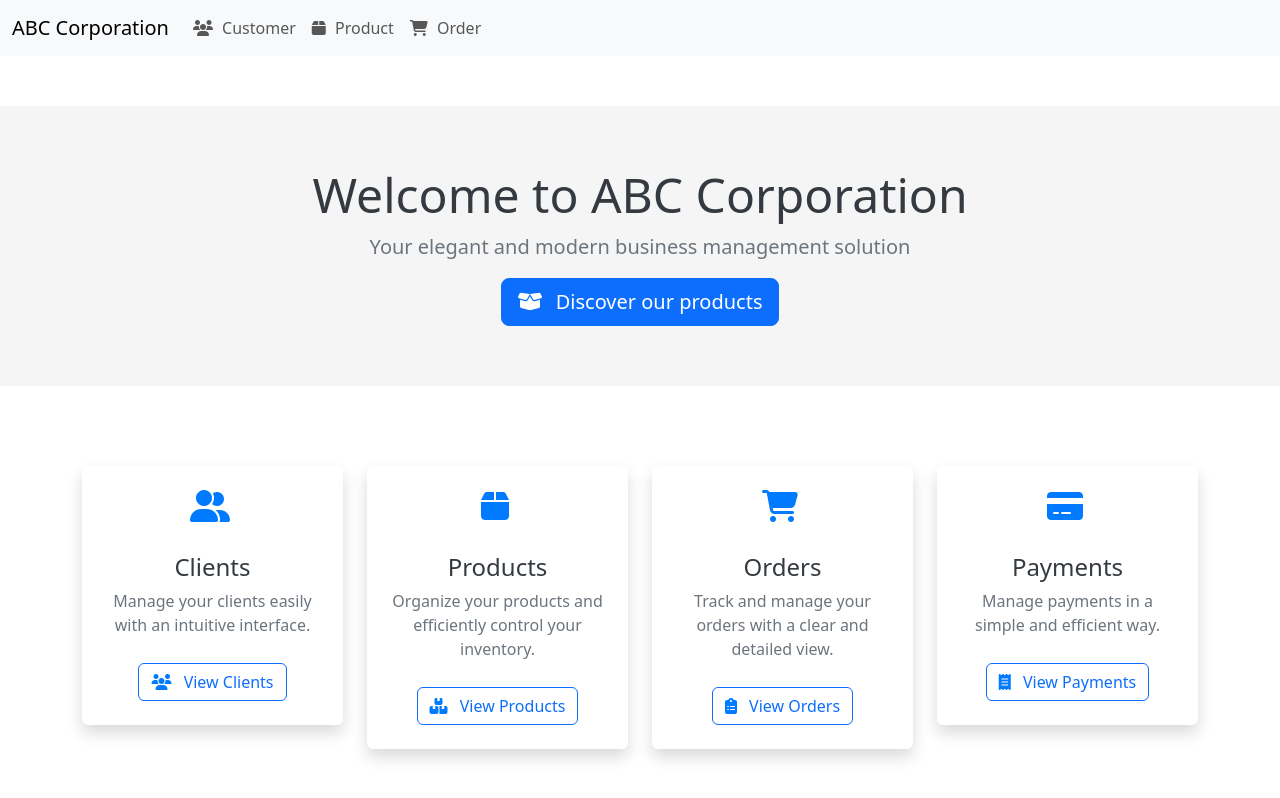
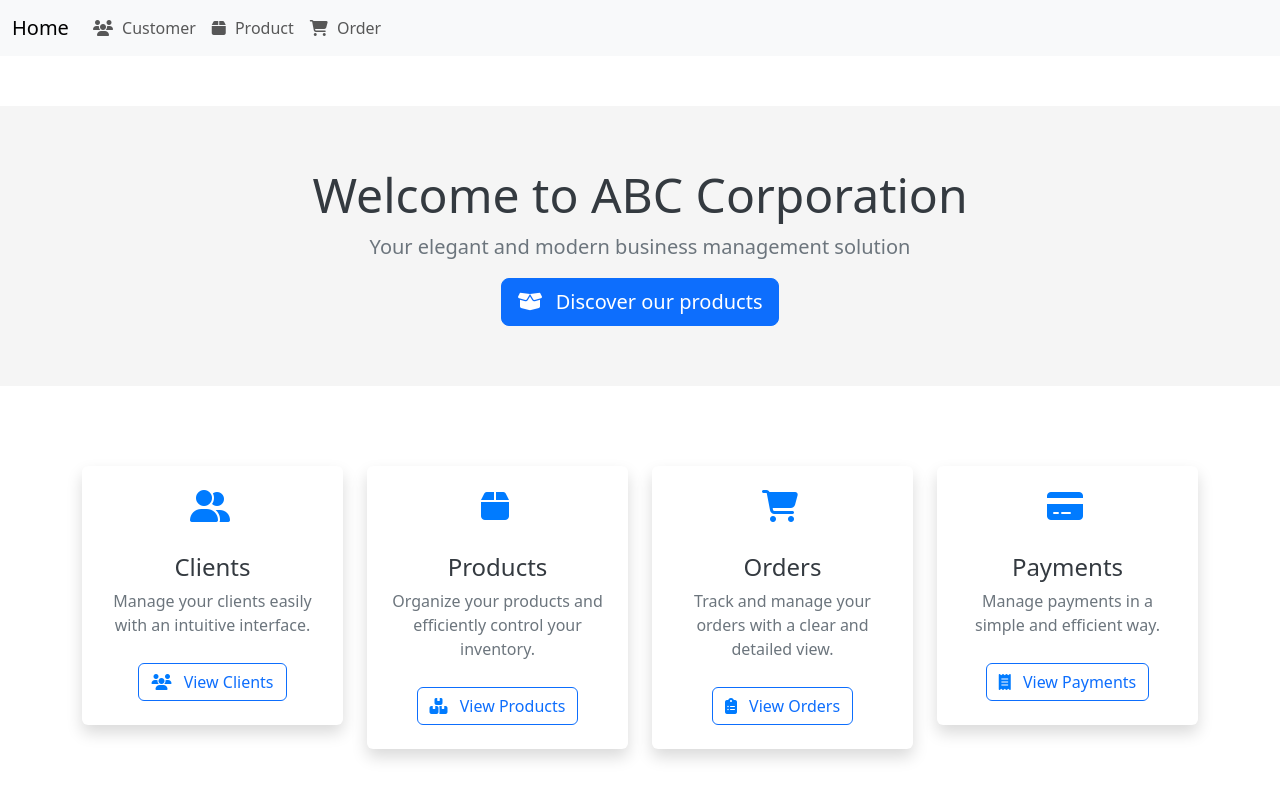
Before and after one commit to shyshasy/commercial-management-app, a Vue app: page / in a window 1280 px wide. Shown: the top 798 px of the page. Built offline with nearby package versions, Linux system fonts and the light colour scheme.

Commit message:
feat: Add meaningful title to index.html

```diff
--- a/src/App.vue
+++ b/src/App.vue
@@ -2,7 +2,7 @@
   <div>
     <nav class="navbar navbar-expand-lg navbar-light bg-light">
       <div class="container-fluid">
-        <router-link class="navbar-brand" to="/">ABC Corporation</router-link>
+        <router-link class="navbar-brand" to="/">Home</router-link>
         <button class="navbar-toggler" type="button" data-bs-toggle="collapse" data-bs-target="#navbarNav" aria-controls="navbarNav" aria-expanded="false" aria-label="Toggle navigation">
           <span class="navbar-toggler-icon"></span>
         </button>
```
